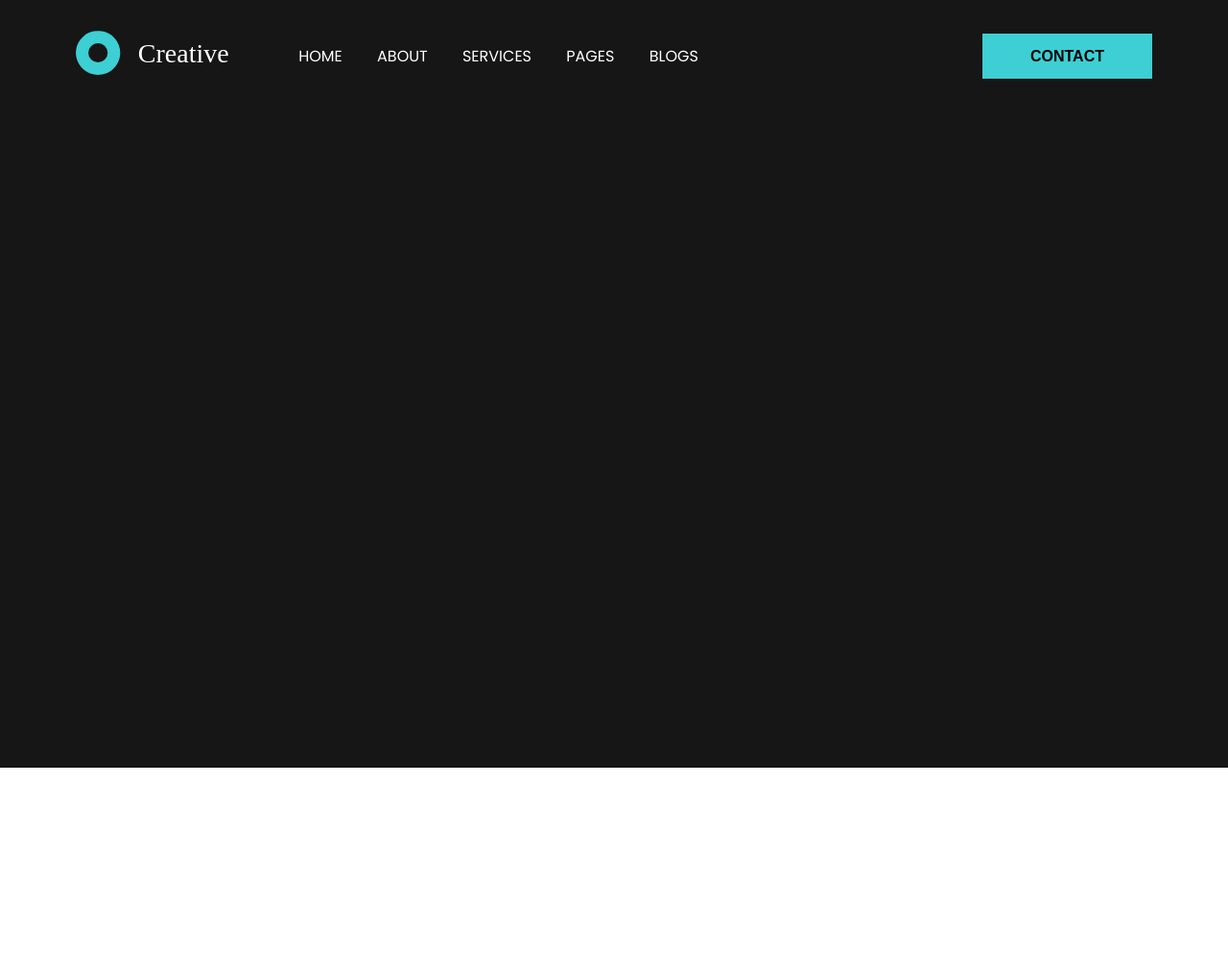
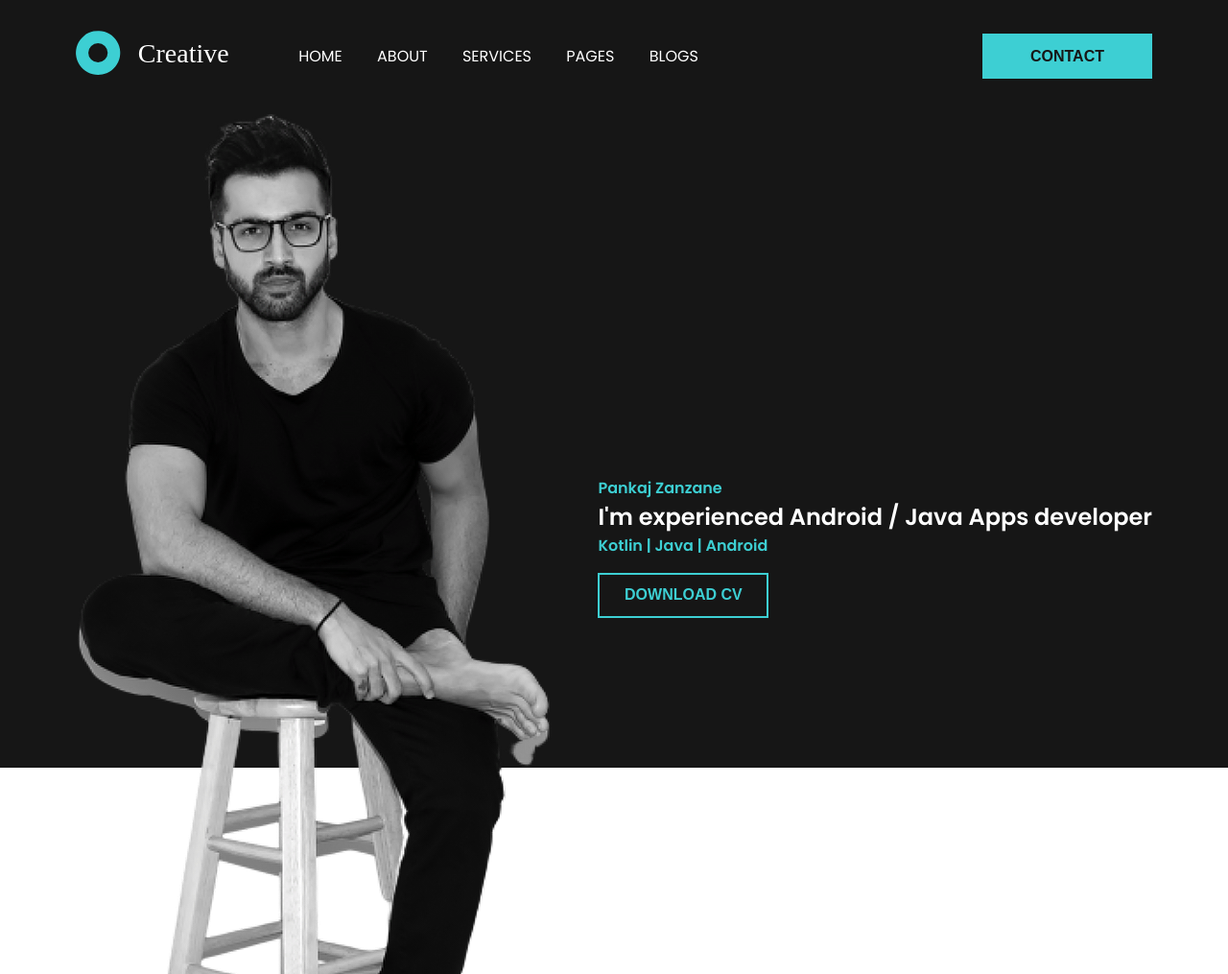
Before and after one commit to pzanzane/PortfolioWebsite, a plain HTML site: page index.html in a window 1280 px wide. Shown: the whole page at 96% size. Before the commit the page ends 800 px from the top, so only its background shows below. Drawn offline with Linux system fonts and the light colour scheme.

Commit message:
Started Hero Header

```diff
--- a/css/style.css
+++ b/css/style.css
@@ -63,7 +63,7 @@ header nav {
 
 .btn-primary {
     background: var(--primary);
-    color: var(--secondary);
+    color: var(--dark);
 }
 
 .btn-primary:hover {
@@ -71,3 +71,25 @@ header nav {
     border-color: var(--primary);
     color: var(--primary);
 }
+
+.btn-secondary {
+    background: transparent;
+    border-color: var(--primary);
+    color: var(--primary);
+}
+
+.btn-secondary:hover {
+    background: var(--primary);
+    color: var(--dark);
+}
+
+.hero h4 {
+    color: var(--primary);
+}
+
+.hero h2 {
+    color: var(--pure);
+}
+.hero .right{
+    color: var(--primary);
+}
--- a/index.html
+++ b/index.html
@@ -29,6 +29,17 @@
                     <button class="btn btn-primary">Contact</button>
                 </div>
             </nav>
+            <div class="hero flex items-center justify-between">
+                <div class="left">
+                    <img src="./images/man.png"></img>
+                </div>
+                <div class="right">
+                    <h4>Pankaj Zanzane</h4>
+                    <h2>I'm experienced <span>Android / Java Apps developer</span></h2>
+                    <h4>Kotlin | Java | Android</h4>
+                    <button class="btn btn-secondary" style="margin-top: 1rem; padding: 0.8rem 1.6rem;">Download CV</button>
+                </div>
+            </div>
         </div>
     </header>
 </body>
```
Lines whose indentation alone changed are shown as unchanged.
